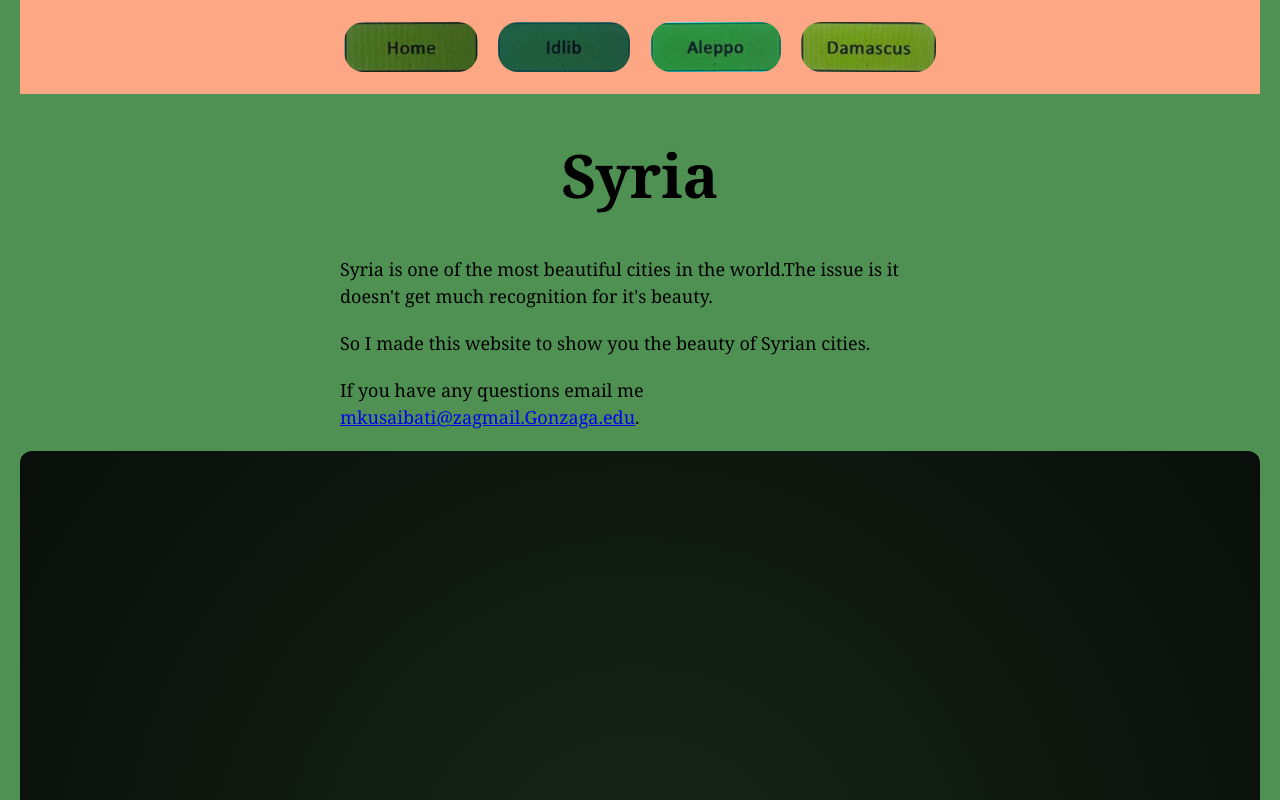
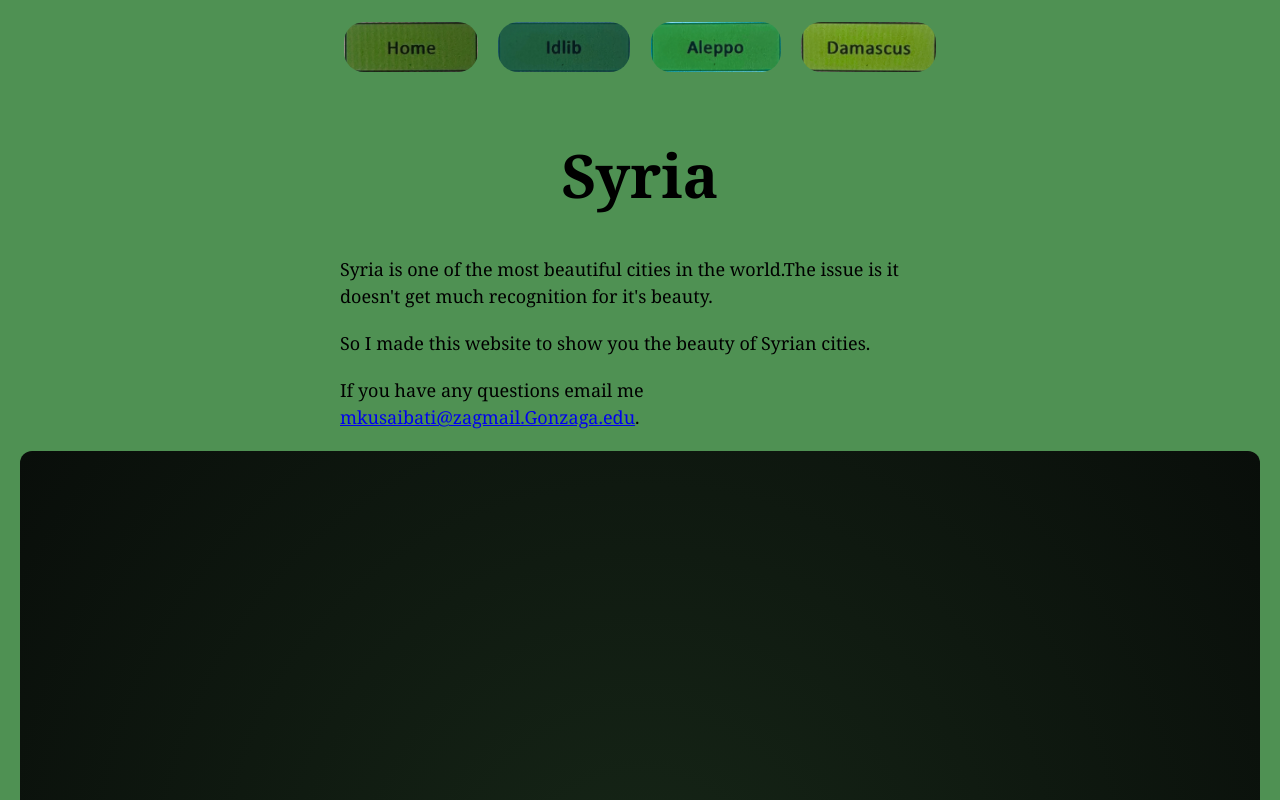
Before and after one commit to kusaibatiyassin1-oss/bmis235-html-3-, a plain HTML site: page index.html in a window 1280 px wide. Shown: the top 800 px of the page. Drawn offline with Linux system fonts and the light colour scheme.

Commit message:
Update styles.css

```diff
--- a/styles.css
+++ b/styles.css
@@ -19,7 +19,7 @@ body {
 
 /* the menu at the top of every page */
 nav {
-    background-color: #FDA785;
+    background-color: #4F9153;
     padding: 14px;
     text-align: center;
 }
```
